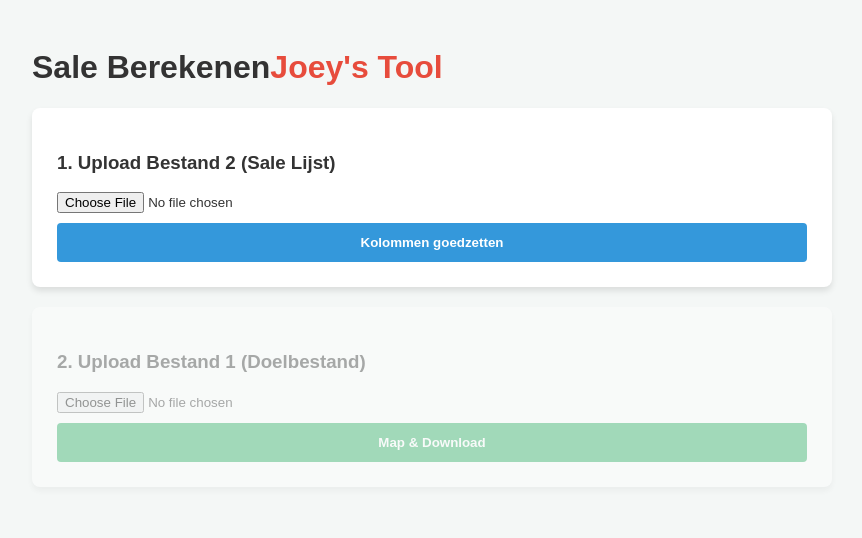
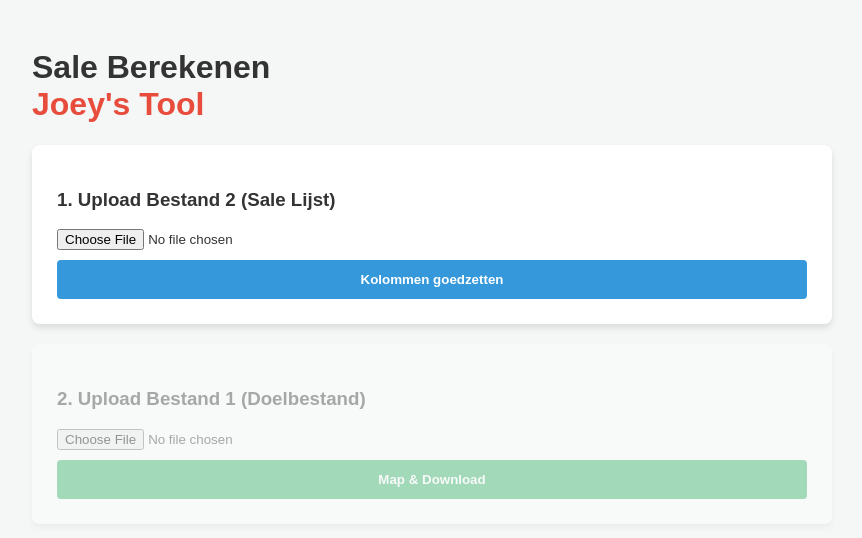
Before and after one commit to Granade1987/automation, a plain HTML site: page index.html in a window 1280 px wide. Shown: the whole page, without its empty margins (208-1070 px from the left). Drawn offline with Linux system fonts and the light colour scheme.

Commit message:
Versie 23.2

```diff
--- a/index.html
+++ b/index.html
@@ -9,7 +9,7 @@
 <body>
     <div class="container">
         <header>
-            <h1>Sale Berekenen<span style="color: #e74c3c;">Joey's Tool</span></h1>
+            <h1>Sale Berekenen<br><span style="color: #e74c3c;">Joey's Tool</span></h1>
         </header>
 
         <section class="card">
```
